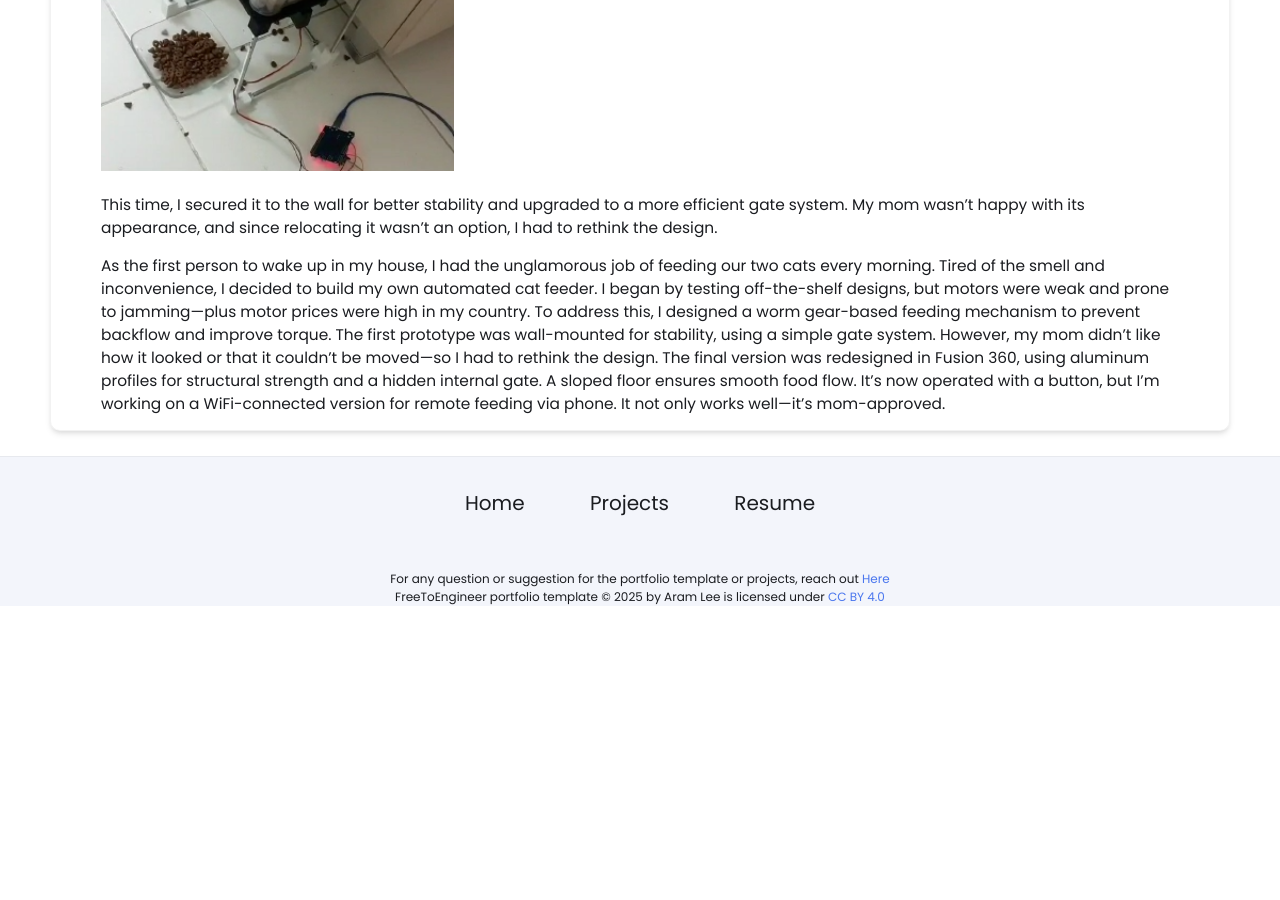
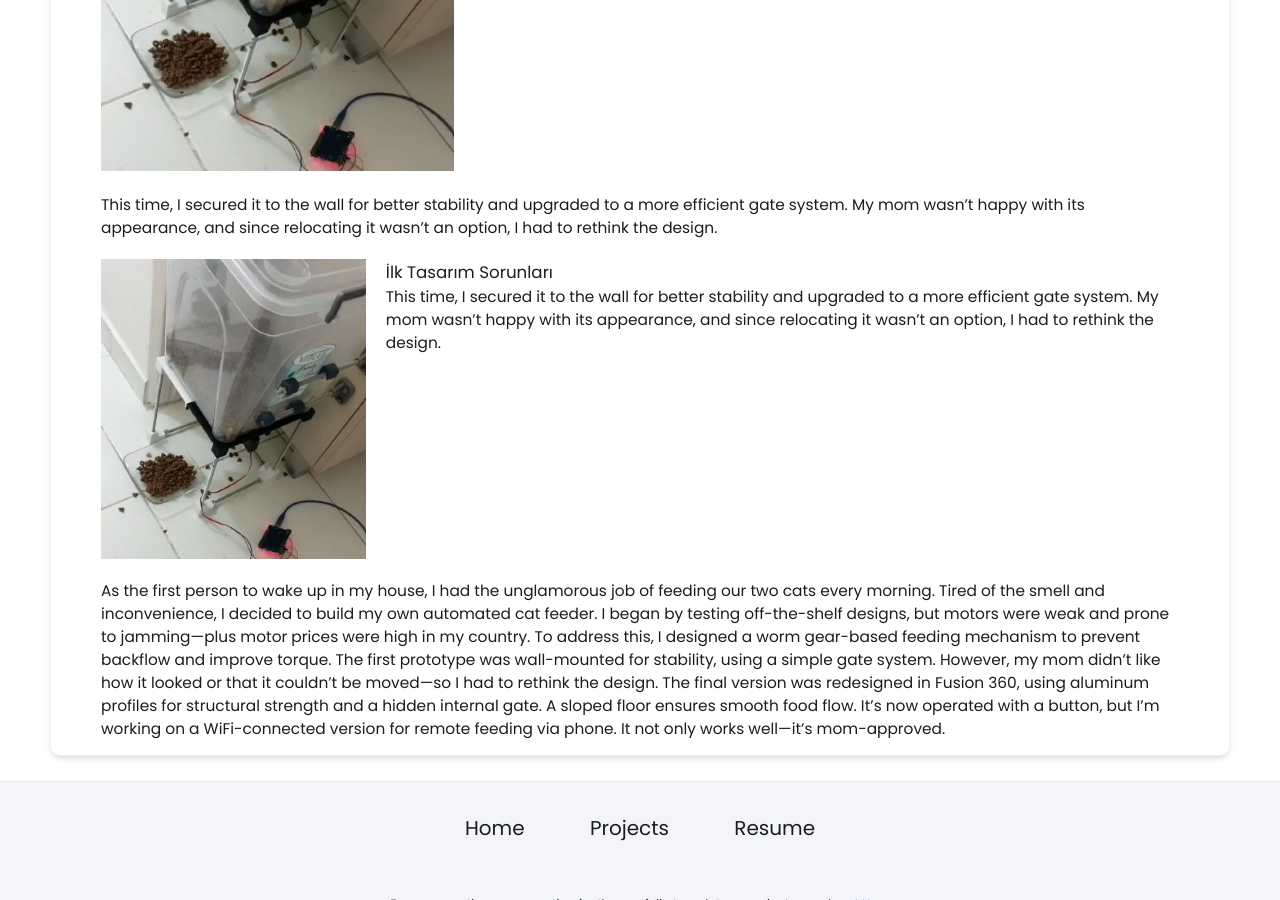
Before and after one commit to KayaUK/Kayauk.github.io, a Jekyll site: the page built from _projects/Y.Smart Pet Feeder/index.md, in a window 1280 px wide and 900 px high, scrolled down 1381 px. Built offline with Jekyll 4.4.1, drawn with Linux system fonts in a browser that asks for light colours; before the commit the page ends 1987 px from its top, so only the background shows below that.

Commit message:
Update index.md

```diff
--- a/_projects/Y.Smart Pet Feeder/index.md
+++ b/_projects/Y.Smart Pet Feeder/index.md
@@ -13,6 +13,13 @@ At first, I tried using a worm gear mechanism inspired by ready-made models, but
 
 This time, I secured it to the wall for better stability and upgraded to a more efficient gate system. My mom wasn’t happy with its appearance, and since relocating it wasn’t an option, I had to rethink the design.
 
+<div style="display: flex; gap: 20px; margin: 20px 0;">
+    <img src="/_projects/Y.Smart Pet Feeder/Screenshot_13.png" style="height: 300px;">
+    <div>
+        <h3>İlk Tasarım Sorunları</h3>
+        <p>This time, I secured it to the wall for better stability and upgraded to a more efficient gate system. My mom wasn’t happy with               its appearance, and since relocating it wasn’t an option, I had to rethink the design.</p>
+    </div>
+</div>
 
 
 As the first person to wake up in my house, I had the unglamorous job of feeding our two cats every morning. Tired of the smell and inconvenience, I decided to build my own automated cat feeder.
```
